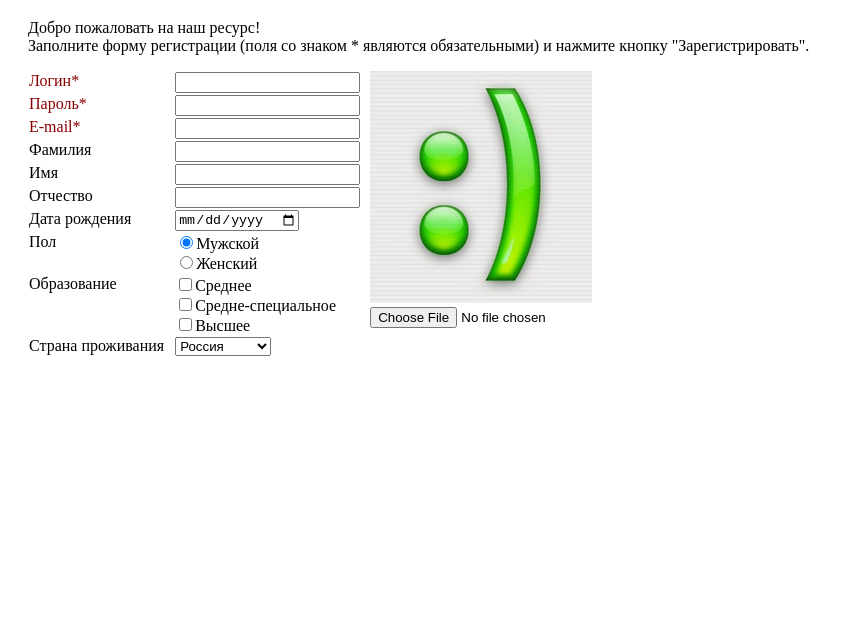
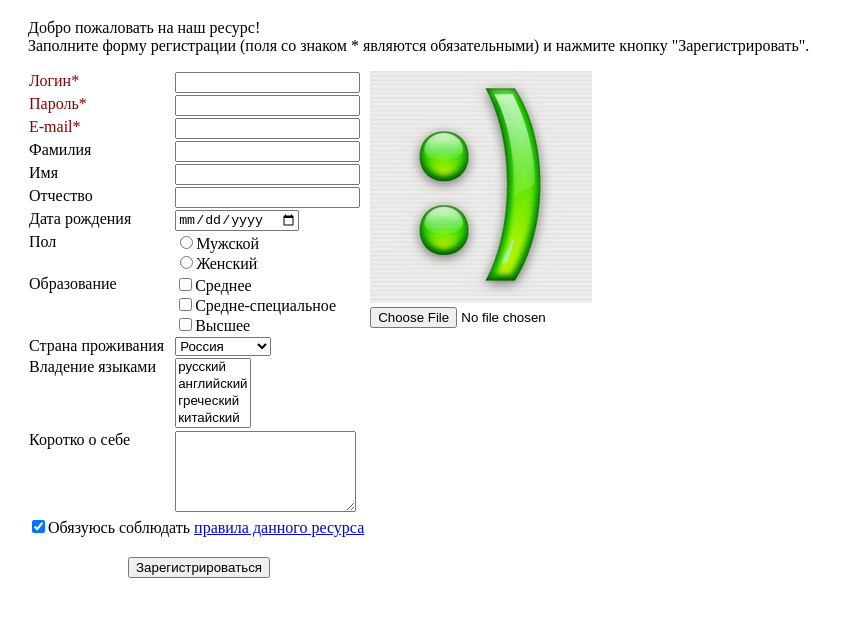
Before and after one commit to bonkiApp/academit, a plain HTML site: page IntroHtml/Registration.html in a window 1280 px wide. Shown: the part 61-678 px from the top of the page, without its empty margins (0-844 px from the left). Drawn offline with Linux system fonts and the light colour scheme.

Commit message:
просто промежуточный бэкап

```diff
--- a/IntroHtml/Registration.html
+++ b/IntroHtml/Registration.html
@@ -1,5 +1,5 @@
 <!DOCTYPE html>
-<html lang="en">
+<html lang="en" xmlns="http://www.w3.org/1999/html">
 <head>
     <meta charset="UTF-8">
     <title>Регистрация нового пользователя</title>
@@ -14,8 +14,9 @@
 <p>Добро пожаловать на наш ресурс!<br>
     Заполните форму регистрации (поля со знаком * являются обязательными) и нажмите кнопку "Зарегистрировать".
 </p>
-<div id="form">
-    <form action="http://www.com" method="post">
+<form action="http://www.com" method="post" enctype="multipart/form-data">
+<div id="text-field">
+
         <table>
             <tr>
                 <td><label class="main-field" for="login-field">Логин*</label></td>
@@ -48,15 +49,15 @@
             </tr>
             <tr>
                 <td>Пол</td>
-                <td><input type="radio" name="sex" value="male" checked>Мужской<br>
-                    <input type="radio" name="sex" value="female">Женский
+                <td><input type="radio" name="gender" value="male">Мужской<br>
+                    <input type="radio" name="gender" value="female">Женский
                 </td>
             </tr>
             <tr>
                 <td>Образование</td>
                 <td><input type="checkbox" name="secondary" value="1">Среднее<br>
-                <input type="checkbox" name="vocational" value="2">Средне-специальное<br>
-                <input type="checkbox" name="higher" value="3">Высшее<br></td>
+                    <input type="checkbox" name="vocational" value="2">Средне-специальное<br>
+                    <input type="checkbox" name="higher" value="3">Высшее<br></td>
             </tr>
             <tr>
                 <td><label for="country-field"> Страна проживания</label></td>
@@ -67,20 +68,33 @@
                 </select></td>
             </tr>
             <tr>
-                <td></td>
-                <td></td>
+                <td><label for="lang">Владение языками</label></td>
+                <td><select id="lang" multiple>
+                    <option>русский</option>
+                    <option>английский</option>
+                    <option>греческий</option>
+                    <option>китайский</option>
+                    <option>хинди</option>
+                </select></td>
+            </tr>
+            <tr>
+                <td><label for="comment">Коротко о себе</label></td>
+                <td><textarea name="comment" id="comment" rows="5"></textarea></td>
             </tr>
         </table>
+<label><input type="checkbox" checked>Обязуюсь соблюдать <a href="/rules">правила данного ресурса</a></label><br>
+<div id="submit"><input type="submit" value="Зарегистрироваться" class="button"></div>
 
 
-    </form>
 </div>
 <div id="image">
-    <form method="post" enctype="multipart/form-data">
+
         <img src="src/ico.jpg" title="Тут должно быть Ваше фото" alt="Ваше фото"><br>
         <input type="file" name="photo" accept="image/*">
-    </form>
+
 </div>
 
+
+</form>
 </body>
 </html>
--- a/IntroHtml/src/formStyle.css
+++ b/IntroHtml/src/formStyle.css
@@ -8,6 +8,10 @@ h1 {
     /*padding-left: 20px;*/
     /*font-family: Arial, Verdana, sans-serif;*/
 /*}*/
+#submit {
+    text-align: center;
+    margin-top: 20px;
+}
 
 body {
     padding-left: 20px;
@@ -32,7 +36,7 @@ td {
     color: darkred;
 }
 
-#form{
+#text-field{
     border:0px;
     /*width:150px;*/
     /*height:500px;*/
```
